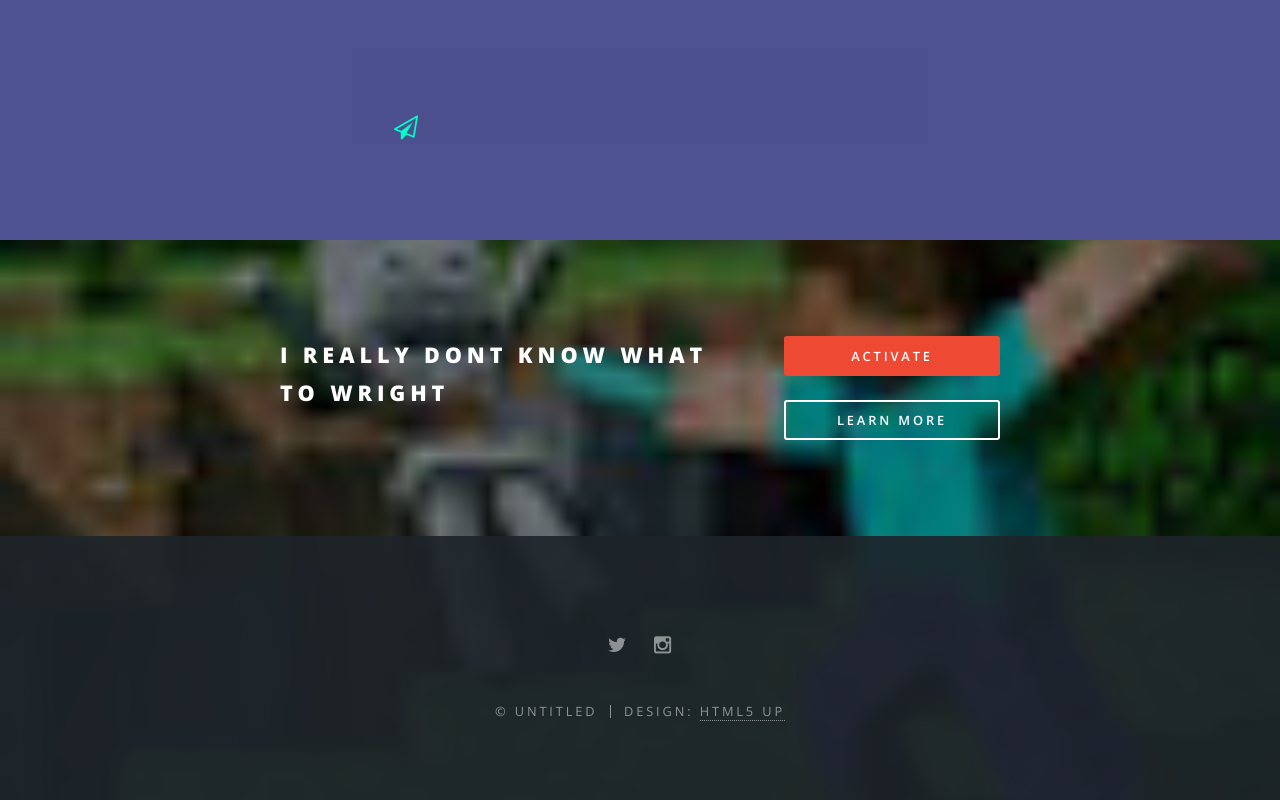
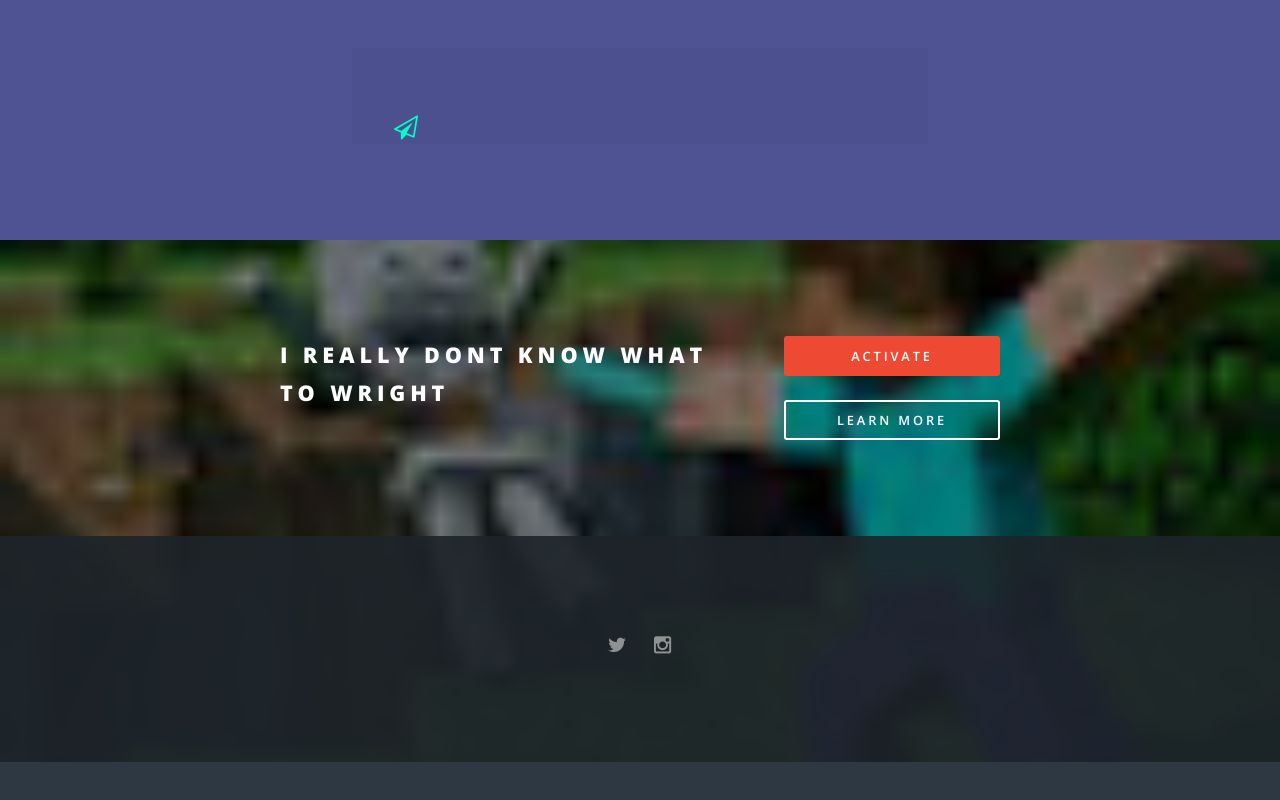
Before and after one commit to thearticminecraftplaya/thearticminecraftplaya.github.io, a plain HTML site: page index.html in a window 1280 px wide. Shown: the part 2849-3649 px from the top of the page. After the commit the page ends 3611 px from the top, so only its background shows below. Drawn offline with nearby package versions, Linux system fonts and the light colour scheme; files whose address does not match are found by name.

Commit message:
text change

```diff
--- a/index.html
+++ b/index.html
@@ -132,7 +132,7 @@
 
 						</ul>
 						<ul class="copyright">
-							<li>&copy; Untitled</li><li>Design: <a href="http://html5up.net">HTML5 UP</a></li>
+
 						</ul>
 					</footer>
 
```
